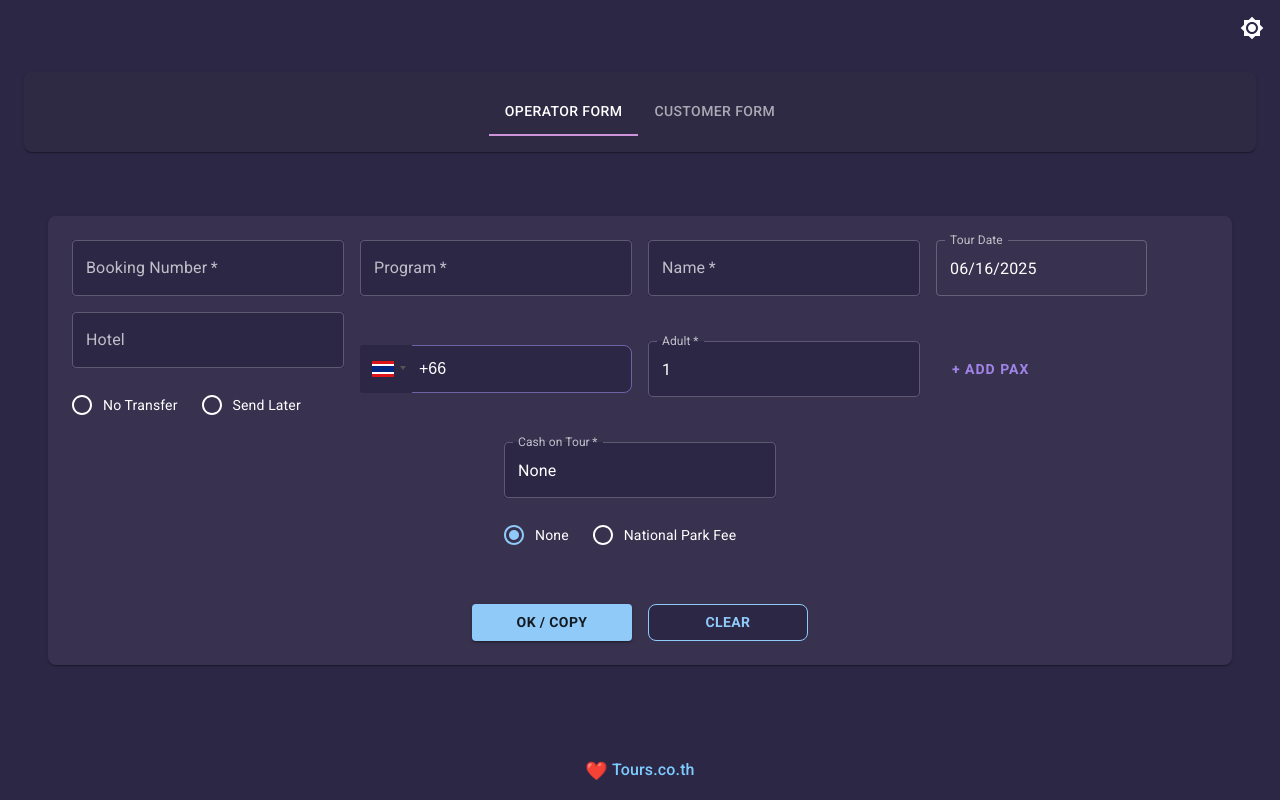
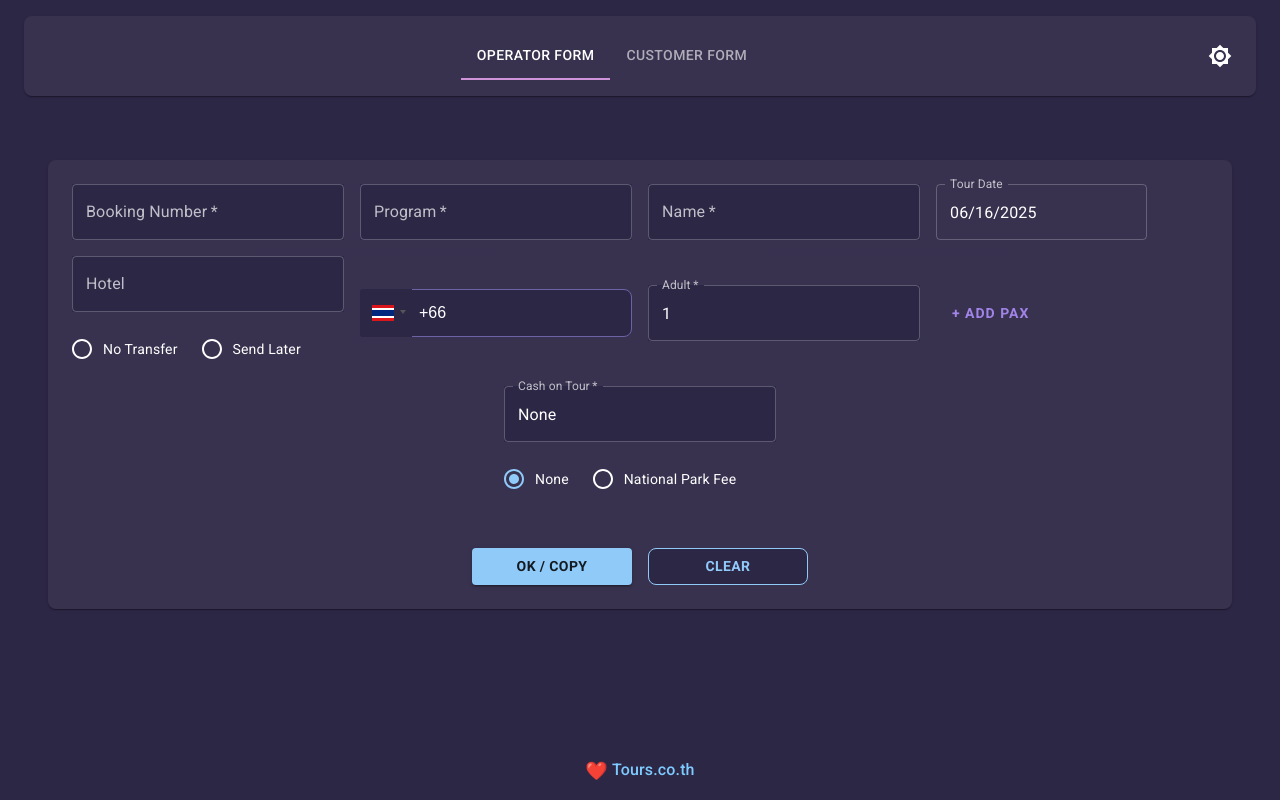
Before and after one commit to majidorc/text-generator, a Next.js app: page / in a window 1280 px wide. Built offline with nearby package versions, Linux system fonts and the light colour scheme.

Commit message:
Move dark/light mode toggle button into header with form menu using context

```diff
--- a/pages/_app.js
+++ b/pages/_app.js
@@ -1,9 +1,11 @@
 import "../styles/globals.css";
-import { CssBaseline, IconButton, Box } from "@mui/material";
+import { CssBaseline, Box } from "@mui/material";
 import { ThemeProvider, createTheme } from "@mui/material/styles";
-import { useEffect, useMemo, useState } from "react";
+import { useEffect, useMemo, useState, createContext } from "react";
 import Brightness4Icon from "@mui/icons-material/Brightness4";
 import Brightness7Icon from "@mui/icons-material/Brightness7";
+
+export const ThemeModeContext = createContext({ mode: "dark", handleToggle: () => {} });
 
 const getDesignTokens = (mode) => ({
   palette: {
@@ -45,14 +47,10 @@ export default function App({ Component, pageProps }) {
   };
 
   return (
+    <ThemeModeContext.Provider value={{ mode, handleToggle }}>
       <ThemeProvider theme={theme}>
         <CssBaseline />
         <Box sx={{ minHeight: '100vh', display: 'flex', flexDirection: 'column' }}>
-        <Box sx={{ width: '100%', display: 'flex', justifyContent: 'flex-end', alignItems: 'center', p: 1 }}>
-          <IconButton onClick={handleToggle} color="inherit" aria-label="toggle dark mode">
-            {mode === "dark" ? <Brightness7Icon /> : <Brightness4Icon />}
-          </IconButton>
-        </Box>
           <Box sx={{ flex: 1 }}>
             <Component {...pageProps} />
           </Box>
@@ -62,5 +60,6 @@ export default function App({ Component, pageProps }) {
           </footer>
         </Box>
       </ThemeProvider>
+    </ThemeModeContext.Provider>
   );
 }
--- a/pages/index.js
+++ b/pages/index.js
@@ -1,9 +1,12 @@
-import React, { useState, useEffect } from "react";
-import { Box, Container, Paper, Tabs, Tab } from "@mui/material";
+import React, { useState, useEffect, useContext } from "react";
+import { Box, Container, Paper, Tabs, Tab, IconButton } from "@mui/material";
 import dynamic from "next/dynamic";
 import dayjs from "dayjs";
 import utc from "dayjs/plugin/utc";
 import timezone from "dayjs/plugin/timezone";
+import Brightness4Icon from "@mui/icons-material/Brightness4";
+import Brightness7Icon from "@mui/icons-material/Brightness7";
+import { ThemeModeContext } from "./_app";
 dayjs.extend(utc);
 dayjs.extend(timezone);
 
@@ -52,6 +55,7 @@ export default function IndexPage() {
   });
   // Track last hotel value synced to pickUp
   const [lastHotelSynced, setLastHotelSynced] = useState("");
+  const { mode, handleToggle } = useContext(ThemeModeContext);
 
   useEffect(() => {
     if (
@@ -67,17 +71,23 @@ export default function IndexPage() {
 
   return (
     <Container maxWidth="xl" sx={{ mt: 2 }}>
-      <Paper sx={{ p: 2, bgcolor: "#231f3a", color: "#fff", borderRadius: 2, mb: 4 }}>
+      <Paper sx={{ p: 2, bgcolor: "background.paper", color: "text.primary", borderRadius: 2, mb: 4 }}>
+        <Box sx={{ display: 'flex', alignItems: 'center', justifyContent: 'space-between' }}>
           <Tabs
             value={tab}
             onChange={(_, v) => setTab(v)}
             textColor="inherit"
             indicatorColor="secondary"
             centered
+            sx={{ flex: 1 }}
           >
             <Tab label="Operator Form" />
             <Tab label="Customer Form" />
           </Tabs>
+          <IconButton onClick={handleToggle} color="inherit" aria-label="toggle dark mode" sx={{ ml: 2 }}>
+            {mode === "dark" ? <Brightness7Icon /> : <Brightness4Icon />}
+          </IconButton>
+        </Box>
       </Paper>
       <TabPanel value={tab} index={0}>
         <OperatorForm
```
Lines whose indentation alone changed are shown as unchanged.
